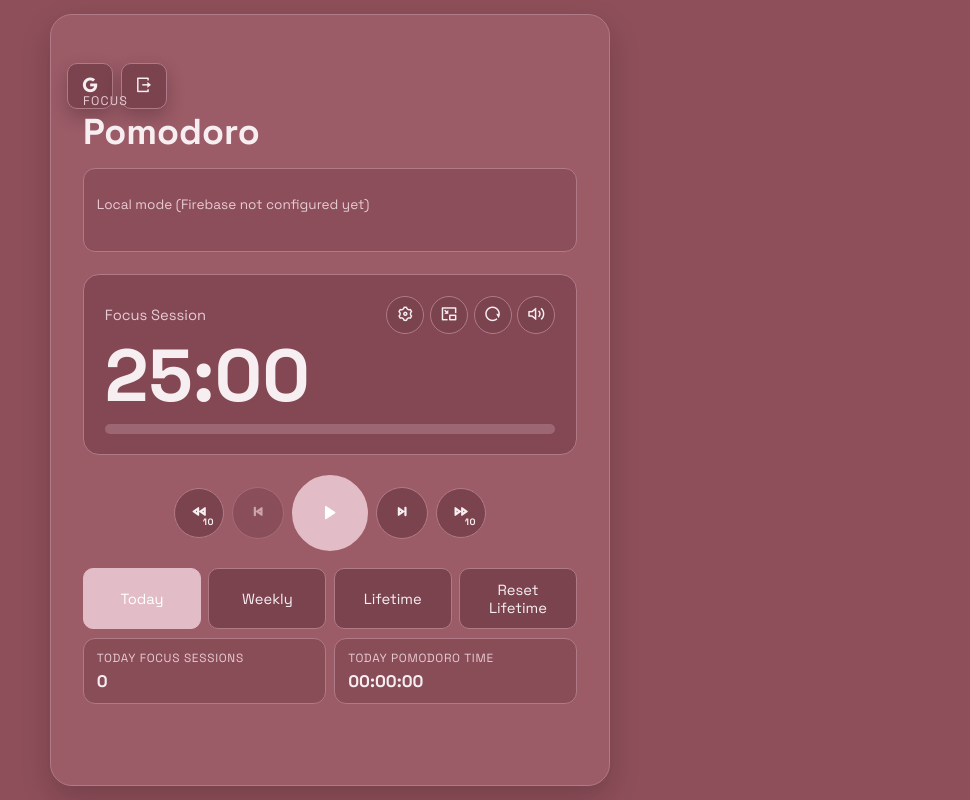
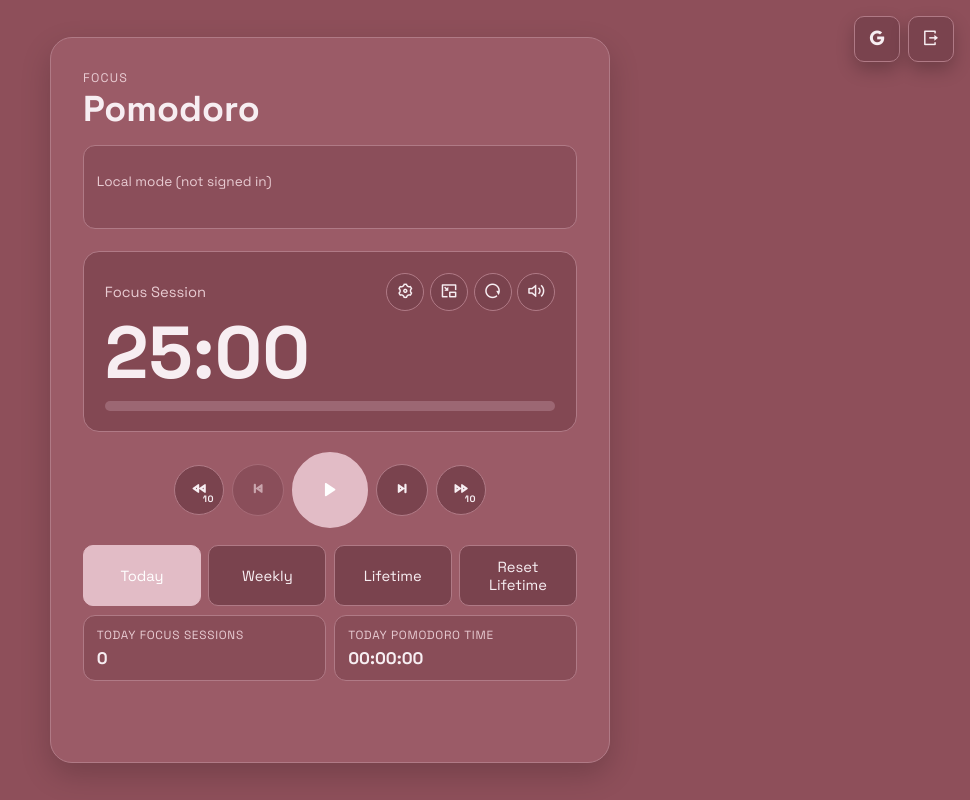
Before and after one commit to SiRex750/pomodoro-me, a website: page index.html in a window 1280 px wide. Shown: the whole page, without its empty margins (310-1280 px from the left). Drawn offline with nearby package versions, Linux system fonts and the light colour scheme; no server answers.

Commit message:
Fix auth icon viewport position and apply Firebase web config

```diff
--- a/firebase-config.js
+++ b/firebase-config.js
@@ -1,10 +1,11 @@
 // Copy this file, fill with your Firebase Web App config, and keep real values private.
 // If apiKey/projectId/appId are missing, the app stays in local-only mode.
 window.POMODORO_FIREBASE_CONFIG = {
-  apiKey: "",
-  authDomain: "",
-  projectId: "",
-  storageBucket: "",
-  messagingSenderId: "",
-  appId: "",
+  apiKey: "AIzaSyC_PqBlUF_Zfgxk8RDo1LYdglqhyAy8ssk",
+  authDomain: "pomodoro-me-b8bbd.firebaseapp.com",
+  projectId: "pomodoro-me-b8bbd",
+  storageBucket: "pomodoro-me-b8bbd.firebasestorage.app",
+  messagingSenderId: "492306084656",
+  appId: "1:492306084656:web:e74745791ceeb66cf88ef5",
+  measurementId: "G-R47NJYNC0M",
 };
--- a/index.html
+++ b/index.html
@@ -17,7 +17,6 @@
     <link rel="stylesheet" href="styles.css" />
   </head>
   <body>
-    <main class="app">
     <div class="auth-fab" aria-label="Account actions">
       <button id="googleSignInBtn" class="btn auth-icon-btn" type="button" aria-label="Sign in with Google" title="Sign in with Google">
         <i class="ri-google-fill" aria-hidden="true"></i>
@@ -27,6 +26,7 @@
       </button>
     </div>
 
+    <main class="app">
       <header class="head">
         <p class="kicker">Focus</p>
         <h1>Pomodoro</h1>
```
Lines whose indentation alone changed are shown as unchanged.
